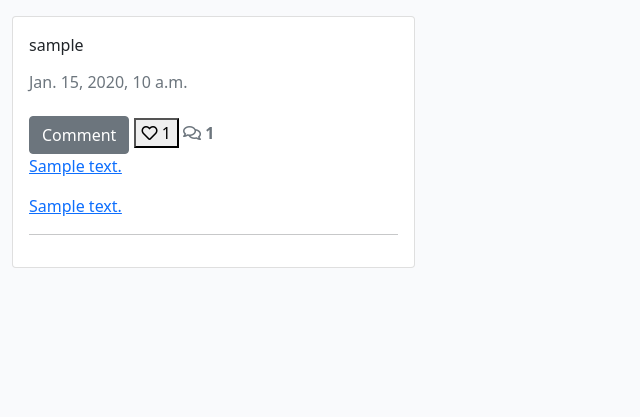
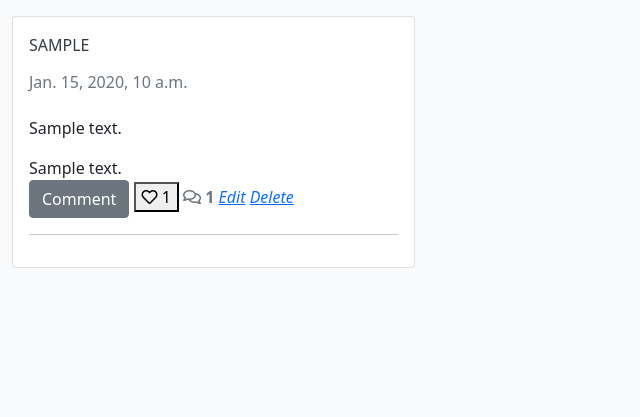
Before and after one commit to jensalindgren/blog, a Django app: page / in a window 1280 px wide. Shown: the part 56-473 px from the top of the page, without its empty margins (0-640 px from the left). Run offline with Django 4.2, Linux system fonts and the light colour scheme; a user stored in the database is signed in; tables that the repository leaves empty hold one stand-in row (values such as "Sample post").

Commit message:
Have added more content will add more views for editing and deleting posts

```diff
--- a/blog/urls.py
+++ b/blog/urls.py
@@ -2,5 +2,11 @@
 from django.urls import path
 
 urlpatterns = [
-    path("", views.PostList.as_view(), name="home"),
+    path("",
+         views.PostList.as_view(),
+         name="home"),
+
+    path("post/<slug:slug>/",
+         views.PostDetail.as_view(),
+         name="post_detail"),
 ]
--- a/blog/views.py
+++ b/blog/views.py
@@ -29,6 +29,5 @@
                 'comments': comments,
                 'commented': False,
                 'liked': liked,
-                'comment_form': CommentForm()
             },
         )
--- a/static/css/style.css
+++ b/static/css/style.css
@@ -10,3 +10,26 @@
 footer {
     background-color: #353941
 }
+
+.author {
+    color: #353941;
+    text-transform: uppercase;
+}
+
+.commentandlikes {
+    align-items: center;
+    justify-content: center;
+}
+
+.container {
+    justify-content: center;
+    align-items: center;
+}
+
+.postdetail {
+    max-width: 900px;
+    margin: auto;
+    align-items: center;
+    justify-content: center;
+    text-align: center;
+}
--- a/templates/index.html
+++ b/templates/index.html
@@ -18,12 +18,20 @@
                                     <p class="card-text text-muted h6">{{ post.created_on}}</p>
                                 </div>
                                 {% if "placeholder" in post.featured_image.url %}
+                                    <img class="card-img-top" src=" {{ post.featured_image.url }}">
                                 {% else %}
                                 <img class="card-img-top" src=" {{ post.featured_image.url }}">
                                 {% endif %}
                             </div>
 
-                            <a href="" class="btn btn-secondary">Comment</a>
+                            <a>
+                                <p class="card-text ">
+                                    {{ post.content | safe }}
+                                </p>
+                                <p class="card-text">{{ post.excerpt }}</p>
+                            </a>
+                            <div class="commentandlikes">
+                            <a href="{% url 'post_detail' post.slug  %}" class="btn btn-secondary">Comment</a>
 
                             {% if user.is_authenticated %}
                             <form class="d-inline" action="" method="POST">
@@ -37,19 +45,16 @@
                                 {% endif %}
                             </form>
                             {% endif %}
-
                             {% with comments.count as total_comments %}
                             <strong class="text-secondary"><i class="far fa-comments"></i>
                                 <!-- Our total_comments variable goes before the closing strong tag -->
                                 {{ post.number_of_comments }}</strong>
                             {% endwith %}
-
-                            <a href="" class="post-link">
-                                <p class="card-text ">
-                                    {{ post.content | safe }}
-                                </p>
-                                <p class="card-text">{{ post.excerpt }}</p>
-                            </a>
+                            {% if post.author == user %}
+                            <a href="" class= ><i>Edit</i></a>
+                            <a href="" class= ><i>Delete</i></a>
+                            {% endif %}
+                            </div>
                             <hr />
                         </div>
                     </div>
```
Also changed, not shown: templates/post_detail.html (+13 -38 lines).
